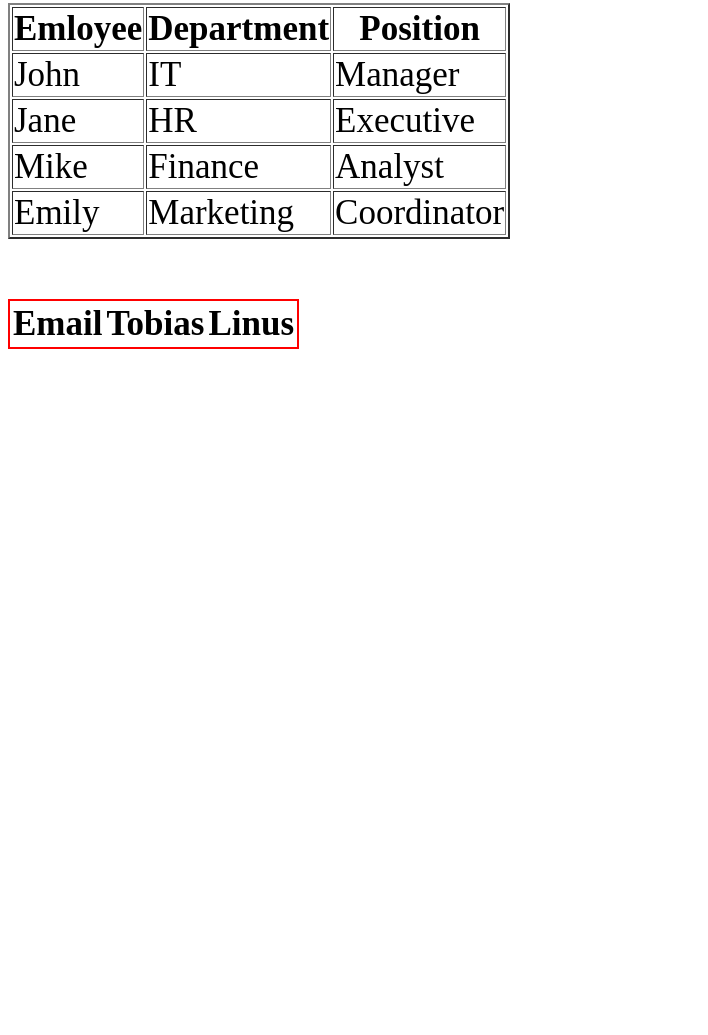
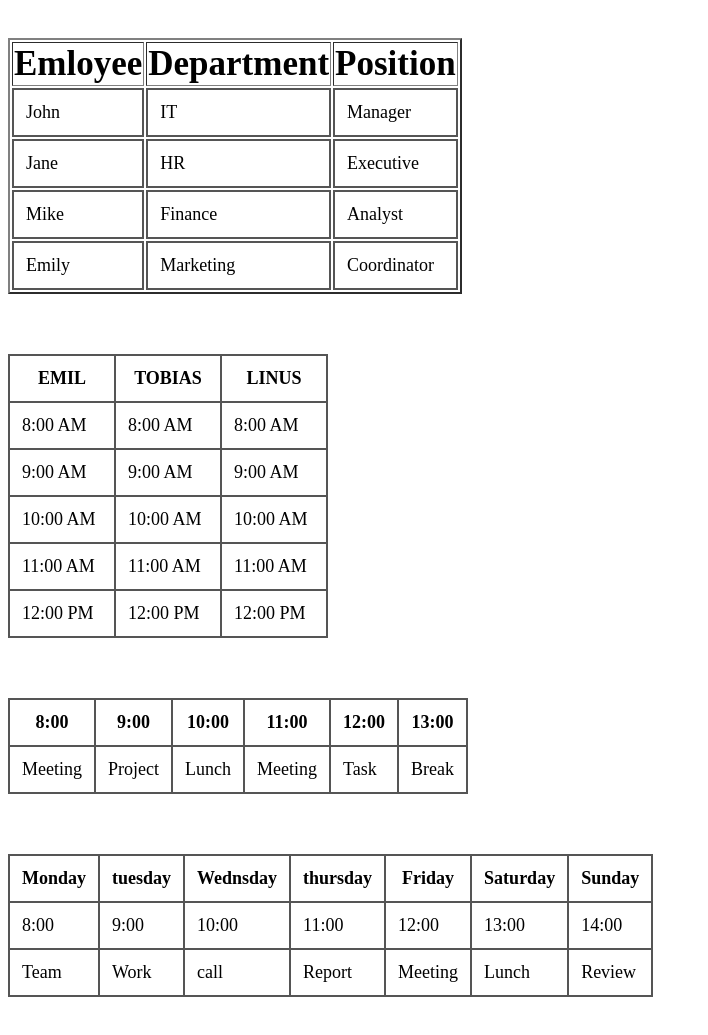
Before and after one commit to VidyaShankarYadav/UI-Mini-Projects, a website: page public/tables.html in a window 1280 px wide. Shown: the part 627-1662 px from the top of the page, without its empty margins (0-708 px from the left). Before the commit the page ends 1036 px from the top, so only its background shows below. Drawn offline with Linux system fonts and the light colour scheme.

Commit message:
Tables in HTML

```diff
--- a/public/tables.html
+++ b/public/tables.html
@@ -1,17 +1,32 @@
-
 <!DOCTYPE html>
 <html>
+
 <head>
     <title>HTML Table</title>
     <style>
-        tr{
+        tr {
             font-size: 35px;
         }
-        table{
+
+        table {
             margin-bottom: 60px;
+        }
+        .Fourth-table table{
+            border-collapse: collapse;
+            width: 320px;
+        }
+        .Fourth-table  th, td {
+            border: 2px solid #555;
+            padding: 12px;
+            text-align: left;
+            font-size: 18px;
+        }
+        .Fourth-table  th{
+            text-align: center;
         }
     </style>
 </head>
+
 <body>
     <h1>Sample Table</h1>
     <table border="3" width="200">
@@ -92,12 +107,89 @@
             <td>Coordinator</td>
         </tr>
     </table>
-    <table style="border: 2px solid red;">
+
+    <div class="Fourth-table">
+         <table>
         <tr>
-            <th >Email</th>
-            <th>Tobias</th>
-            <th>Linus</th>
+            <th>EMIL</th>
+            <th>TOBIAS</th>
+            <th>LINUS</th>
+        </tr>
+        <tr>
+            <td>8:00 AM</td>
+            <td>8:00 AM</td>
+            <td>8:00 AM</td>
+        </tr>
+        <tr>
+            <td>9:00 AM</td>
+            <td>9:00 AM</td>
+            <td>9:00 AM</td>
+        </tr>
+        <tr>
+            <td>10:00 AM</td>
+            <td>10:00 AM</td>
+            <td>10:00 AM</td>
+        </tr>
+        <tr>
+            <td>11:00 AM</td>
+            <td>11:00 AM</td>
+            <td>11:00 AM</td>
+        </tr>
+        <tr>
+            <td>12:00 PM</td>
+            <td>12:00 PM</td>
+            <td>12:00 PM</td>
         </tr>
     </table>
+    <table>
+        <tr>
+            <th>8:00 </th>
+            <th>9:00 </th>
+            <th>10:00 </th>
+            <th>11:00 </th>
+            <th>12:00 </th>
+            <th>13:00 </th>
+        </tr>
+        <tr>
+            <td>Meeting</td>
+            <td>Project</td>
+            <td>Lunch</td>
+            <td>Meeting</td>
+            <td>Task</td>
+            <td>Break</td>
+        </tr>
+    </table>
+    <table>
+        <tr>
+            <th>Monday</th>
+            <th>tuesday</th>
+            <th>Wednsday</th>
+            <th>thursday</th>
+            <th>Friday</th>
+            <th>Saturday</th>
+            <th>Sunday</th>
+        </tr>
+        <tr>
+            <td>8:00</td>
+            <td>9:00</td>
+            <td>10:00</td>
+            <td>11:00</td>
+            <td>12:00</td>
+            <td>13:00</td>
+            <td>14:00</td>
+        </tr>
+        <tr>
+            <td>Team</td>
+            <td>Work</td>
+            <td>call</td>
+            <td>Report</td>
+            <td>Meeting</td>
+            <td>Lunch</td>
+            <td>Review</td>
+        </tr>
+    </table>
+
+    </div>
 </body>
+
 </html>
```
